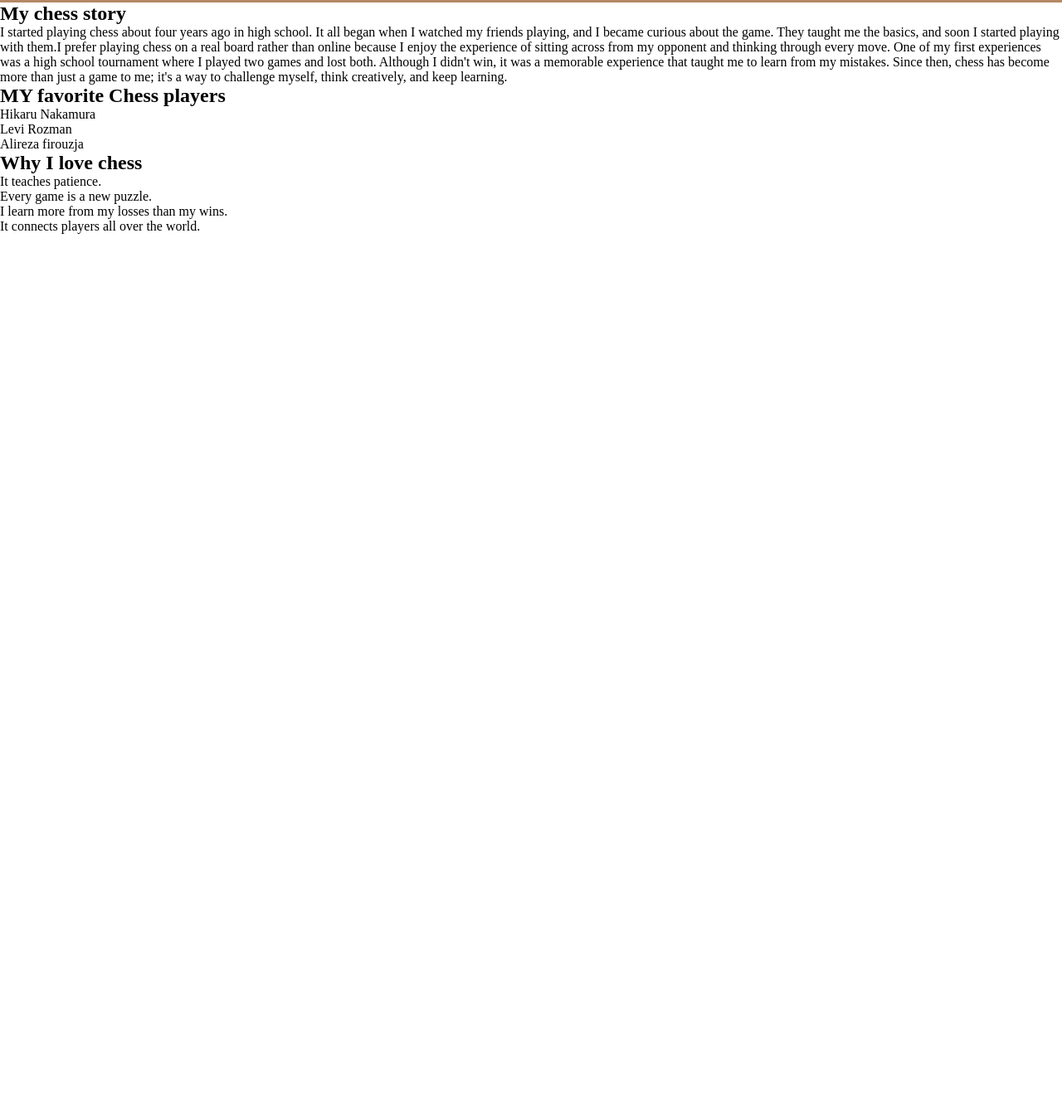
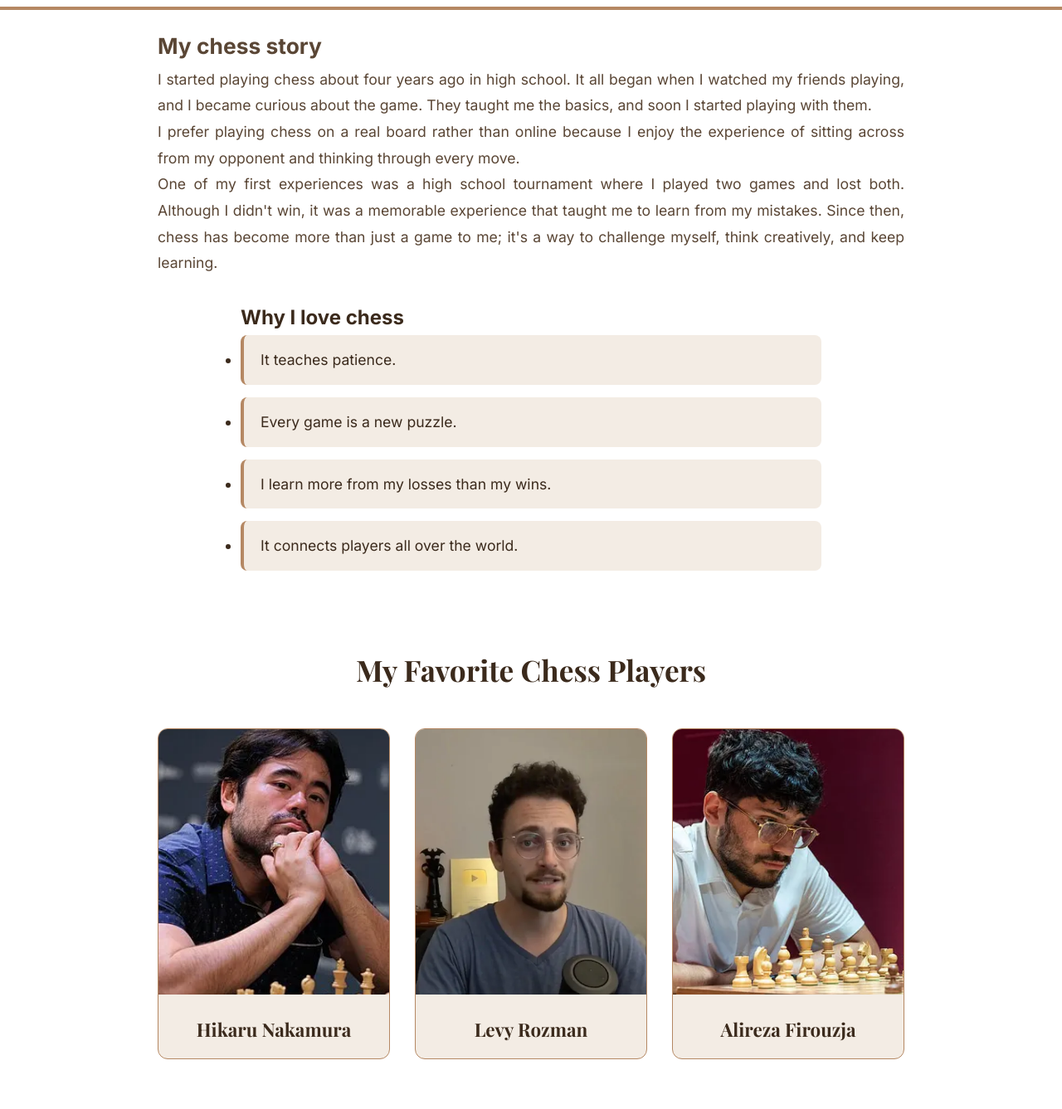
Before and after one commit to anteneh526/what-I-Love, a plain HTML site: page about.html in a window 1280 px wide. Shown: the part 79-1416 px from the top of the page at 83% size. Before the commit the page ends 800 px from the top, so only its background shows below. Drawn offline with nearby package versions, Linux system fonts and the light colour scheme.

Commit message:
finishing the website

```diff
--- a/Styles/about.css
+++ b/Styles/about.css
@@ -1,10 +1,10 @@
 @import url('https://fonts.googleapis.com/css2?family=Playfair+Display:wght@700;900&family=Inter:wght@400;600;700&display=swap');
+*{
+  margin:0;
+  padding:0;
+  box-sizing:border-box;
+}
 
-*{
-    margin:0;
-    padding:0;
-    box-sizing:border-box;
-    }
 header{
   display:flex;
   justify-content:space-between;
@@ -27,3 +27,90 @@ nav a {
   border-radius: 6px;
 
 }
+
+nav a:hover {
+  background-color: #b58863;
+  color: white;
+}
+
+.logo {
+  font-family: 'Playfair Display', serif;
+  font-size: 1.6rem;
+}
+
+body{
+
+   font-family:  Inter, sans-serif;
+   line-height: 1.7;
+  color: #3b2a1c;
+}
+
+.story {
+    max-width: 900px;
+    margin: 20px auto;
+    font-size: 1.1rem;
+    line-height: 1.8;
+    text-align: justify;
+    color: #5a4635;
+}
+
+.why {
+    max-width: 700px;
+    margin: 30px auto;
+    list-style: none;
+}
+
+.why li {
+    padding: 15px 20px;
+    margin-bottom: 15px;
+    background-color: #f3ece4;
+    border-left: 4px solid #b58863;
+    border-radius: 8px;
+    font-size: 1.1rem;
+    transition: transform 0.3s ease;
+}
+
+
+.favorite-players {
+    padding: 60px 40px;
+    text-align: center;
+}
+
+.favorite-players h2 {
+    font-family: 'Playfair Display', serif;
+    font-size: 2.2rem;
+    margin-bottom: 40px;
+}
+
+
+.player-row {
+    display: flex;
+    justify-content: center;
+    align-items: stretch;
+    flex-wrap: wrap;
+    gap: 30px;
+}
+
+
+.player-card {
+    width: 280px;
+    background-color: #f3ece4;
+    border-radius: 12px;
+    overflow: hidden;
+    border: 1px solid #b58863;
+    transition: transform 0.3s ease;
+}
+
+
+.player-card img {
+    width: 100%;
+    height: 320px;
+    object-fit: cover;
+}
+
+
+.player-card h3 {
+    font-family: 'Playfair Display', serif;
+    font-size: 1.4rem;
+    margin: 15px 10px;
+}
--- a/about.html
+++ b/about.html
@@ -17,30 +17,14 @@
 
     </header>
 
-    <section>
+    <section class="story">
 
             <h2>My chess story</h2>
-            <p>I started playing chess about four years ago in high school. It all began when I watched my friends playing, and I became curious about the game. They taught me the basics, and soon I started playing with them.I prefer playing chess on a real board rather than online because I enjoy the experience of sitting across from my opponent and thinking through every move. One of my first experiences was a high school tournament where I played two games and lost both. Although I didn't win, it was a memorable experience that taught me to learn from my mistakes. Since then, chess has become more than just a game to me; it's a way to challenge myself, think creatively, and keep learning.</p>
+            <p>I started playing chess about four years ago in high school. It all began when I watched my friends playing, and I became curious about the game. They taught me the basics, and soon I started playing with them.<br>I prefer playing chess on a real board rather than online because I enjoy the experience of sitting across from my opponent and thinking through every move.<br> One of my first experiences was a high school tournament where I played two games and lost both. Although I didn't win, it was a memorable experience that taught me to learn from my mistakes. Since then, chess has become more than just a game to me; it's a way to challenge myself, think creatively, and keep learning.</p>
 
     </section>
 
-
-    <div>
-        <h2>MY favorite Chess players</h2>
-
-        <ul>
-            <li>Hikaru Nakamura</li>
-            <li>Levi Rozman</li>
-            <li>Alireza firouzja</li>
-        </ul>
-    </div>
-
-
-
-
-
-
-    <section>
+    <section class="why">
             <h2>Why I love chess</h2>
             <ul>
                 <li>It teaches patience.</li>
@@ -51,6 +35,32 @@
      </section>
 
 
+<section class="favorite-players">
+
+    <h2>My Favorite Chess Players</h2>
+
+    <div class="player-row">
+
+        <div class="player-card">
+            <img src="/Images/hikaru.webp" alt="Hikaru Nakamura">
+            <h3>Hikaru Nakamura</h3>
+        </div>
+
+        <div class="player-card">
+            <img src="/Images/levi.webp" alt="Levy Rozman">
+            <h3>Levy Rozman</h3>
+        </div>
+
+        <div class="player-card">
+            <img src="/Images/alireza.webp" alt="Alireza Firouzja">
+            <h3>Alireza Firouzja</h3>
+        </div>
+
+    </div>
+
+</section>
+
+
 
 
 </body>
```
Also changed, not shown: Styles/index.css (+16 -14 lines), Images/alireza.webp (added), Images/hikaru.webp (added), Images/levi.webp (added).
